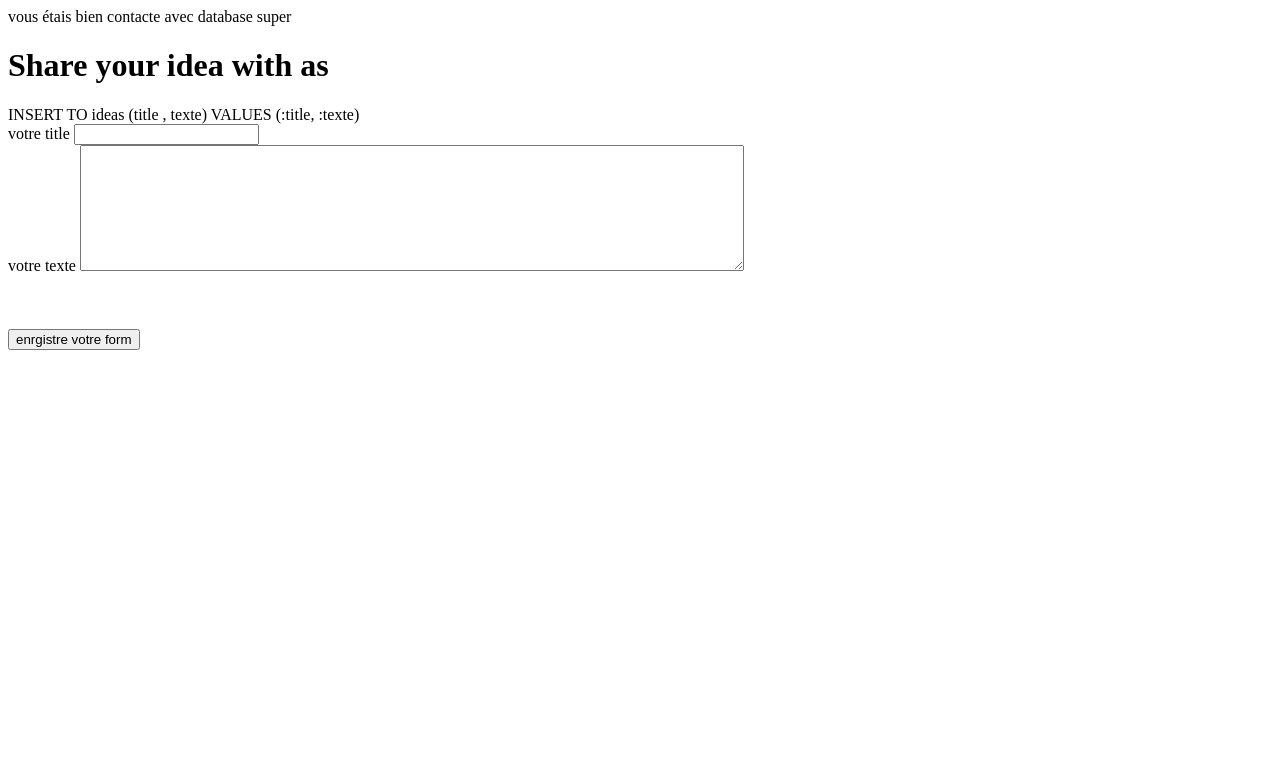
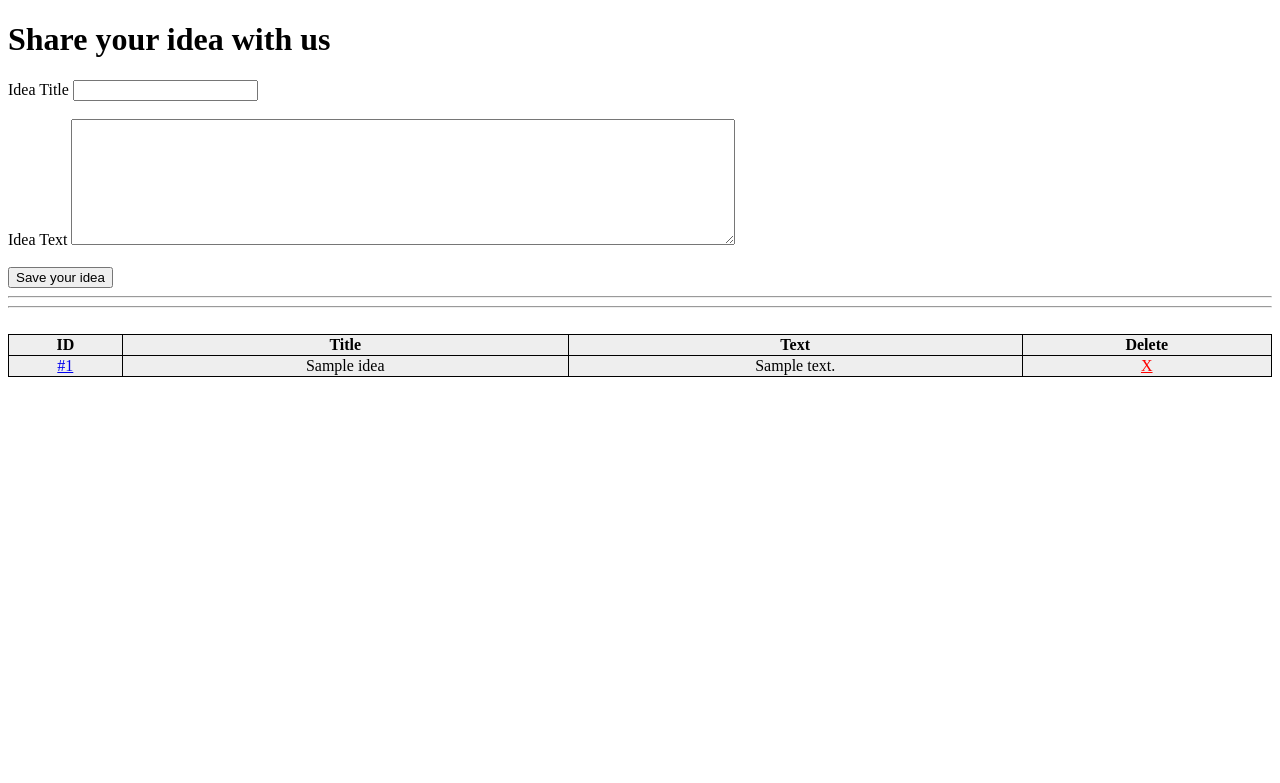
Before and after one commit to MostaphaOuahmane/AprendrePhpChezMoi, a PHP site: page / in a window 1280 px wide. Shown: the top 783 px of the page. Run offline with PHP 8.4, Linux system fonts and the light colour scheme; tables that the repository leaves empty or names only in its code hold one stand-in row (values such as "Sample post"); data that the repository does not hold is empty.

Commit message:
KJKBJKJBJ.?

```diff
--- a/databas/config.php
+++ b/databas/config.php
@@ -12,7 +12,6 @@ $options = array(
 );
 
 
-echo " vous étais bien contacte avec database super";
 
 
 //هنا الاعلان عن قاعدة البيانات
--- a/databas/index.php
+++ b/databas/index.php
@@ -1,70 +1,98 @@
-<?php
-require_once('config.php');
-?>
-
-
-<?php $page_title = "Add your idea"; ?>
-<?php $page_hading = "Share your idea with as"; ?>
+<?php require_once('config.php'); ?>
+<?php $page_title = 'add your idea'; ?>
+<?php $page_heading = 'Share your idea with us'; ?>
 
 <!DOCTYPE html>
-<html lang="en">
+<html lang="en" dir="ltr">
 
 <head>
-    <meta charset="UTF-8">
-    <meta http-equiv="X-UA-Compatible" content="IE=edge">
-    <meta name="viewport" content="width=device-width, initial-scale=1.0">
+    <meta charset="utf-8">
     <title><?php echo $page_title; ?></title>
-
+    <style>
+    table,
+    th,
+    td {
+        border: 1px solid;
+        border-collapse: collapse;
+    }
+    </style>
 </head>
 
 <body>
-    <h1><?php echo $page_hading; ?></h1>
-    <!-- tariçt lhsoul 3la m3loumat form mn 3nd client otkhzinha f php  -->
-    <?php  if(isset($_POST['submit'])) : //bidayt dala ?>
-    <?php  if(isset($_POST['title']))  ?>
-    <?php $idea_title = $_POST ['title']?>
-    <?php  if(isset($_POST['texte']))  ?>
-    <?php $idea_texte = $_POST ['texte']?>
-    <?php endif; // nihayt dala   ?>
+    <h1> <?php echo $page_heading; ?> </h1>
 
+    <?php if(isset($_POST['submit'])): ?>
 
-    <?php $new_idea = array('title' => $idea_title ,'texte' => $idea_texte  ); ?>
-    <?php $new_idea_keys_string = implode(' , ',array_keys($new_idea));?>
-    <?php $new_idea_keys_placeholders = ':' . implode(', :',array_keys($new_idea));?>
+    <?php if(isset($_POST['title'])): ?>
+    <?php $idea_title = $_POST['title']; ?>
+    <?php endif; ?>
 
-    <?php $connection = new PDO($dsn,$database_user,$database_user_password,$options );?>
+    <?php if(isset($_POST['texte'])): ?>
+    <?php $idea_text = $_POST['texte']; ?>
+    <?php endif; ?>
 
+    <?php $new_idea = array('title'=>$idea_title,'texte' =>$idea_text); ?>
+    <?php $new_idea_keys_string = implode(', ',array_keys($new_idea)); ?>
+    <?php $new_idea_keys_placeholders = ':' . implode(', :', array_keys($new_idea)); ?>
 
-    <?php  $sql = sprintf("INSERT TO %s (%s) VALUES (%s)",
+    <?php $connection = new PDO($dsn,$database_user,$database_user_password,$options); ?>
+
+    <?php $sql = sprintf("INSERT INTO %s (%s) VALUES (%s)",
                             'ideas',
                             $new_idea_keys_string,
                             $new_idea_keys_placeholders); ?>
 
-    <?php  echo $sql ;  ?>
+    <?php $statement = $connection->prepare($sql); ?>
+    <?php $statement->execute($new_idea); ?>
+
+    <div style="background:green;color:white; padding:10px;">
+        <h3> Your idea was added succesfully:</h3>
+        <p>Your idea title: <?php echo $idea_title; ?> </p>
+        <p>Your idea text: <?php echo $idea_text; ?> </p>
+    </div>
+    <hr>
+    <hr>
+    <br>
+
+    <?php endif; ?>
+
+    <form action="" method="POST">
+        <label for="title">Idea Title</label>
+        <input type="text" name="title" value="<?php if(isset($_POST['title'])){echo $_POST['title'];} ?>">
+        <br><br>
+        <label for="text"> Idea Text</label>
+        <textarea name="texte" rows="8" cols="80"><?php if(isset($_POST['text'])){echo $_POST['text'];} ?></textarea>
+        <br><br>
+        <input type="submit" name="submit" value="Save your idea">
+    </form>
 
 
+    <hr>
+    <hr><br>
 
-    <?php //$sth = sprintf("My idea title is %s ,my idea text is %s",
-   // $idea_title,
-   // $idea_texte); // nihayt dala   ?>
-    <?php //echo "$sth"; ?>
-    <!-- fin -->
-    <form action="" method="POST">
-        <label for="title">votre title</label>
-        <input type="text" name="title" value="<?php if(isset($_POST['title'])){
-            echo $_POST['title'];
-        }; ?>">
-        <br>
-        <label for="text">votre texte</label>
-        <textarea name="texte" id="texte" cols="80" rows="8"><?php if(isset($_POST['texte'])){
-            echo $_POST['texte'];
-        };?></textarea>
-        </br>
-        </br>
-        </br>
-        </br>
-        <input type="submit" name="submit" value="enrgistre votre form">
-    </form>
+    <?php $connection = new PDO($dsn,$database_user,$database_user_password,$options); ?>
+    <?php $sql = "SELECT * FROM ideas"; ?>
+    <?php $statement = $connection->prepare($sql); ?>
+    <?php $statement->execute(); ?>
+    <?php $results = $statement->fetchAll() // ijlib jami3 nata2ij dyl tbi9 execute ?>
+
+
+    <table style="width:100%;background:#eee;text-align:center">
+        <tr>
+            <th>ID</th>
+            <th>Title</th>
+            <th>Text</th>
+            <th>Delete</th>
+        </tr>
+        <?php foreach($results as $row): ?>
+        <tr>
+            <td><a href="update.php?id=<?php echo $row['id']; ?>">#<?php echo $row['id']; ?></a></td>
+            <td><?php echo $row['title']; ?></td>
+            <td><?php echo $row['texte']; ?></td>
+            <td> <a href="delete.php?id=<?php echo $row['id']; ?>" style="color:red;">X</a> </td>
+        </tr>
+        <?php endforeach; ?>
+    </table>
 
 </body>
 
```
Also changed, not shown: databas/delete.php (added, +32 -0 lines), databas/update.php (added, +74 -0 lines). Lines whose indentation alone changed are shown as unchanged.
